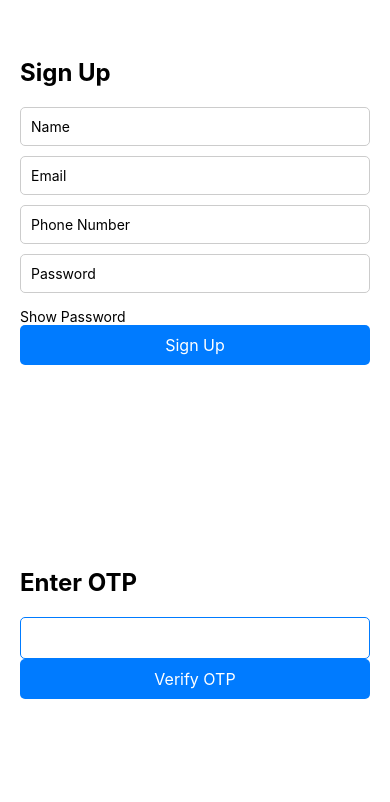
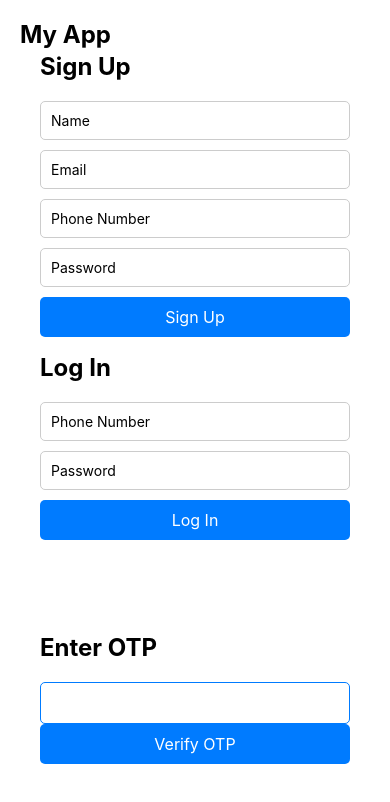
Before and after one commit to ajnanmvr/CDC-Connect, a React Native app: screen / in a window 390 px wide. Shown: the top 802 px of the page. Built offline with nearby package versions, Linux system fonts and the light colour scheme.

Commit message:
themified

```diff
--- a/App.jsx
+++ b/App.jsx
@@ -1,21 +1,21 @@
+// App.js
 import React from 'react';
-import {SafeAreaView, StyleSheet} from 'react-native';
-import SignUpScreen from './components/screens/SignUp';
-import OTPInput from './components/screens/OTPInput';
+import { ThemeProvider } from './hooks/ThemeProvider';
+import { lightTheme, darkTheme } from './styles/themes';
+import { useColorScheme } from 'react-native'; // Import this for system theme detection
+
+import AppContainer from './components/AppContainer'; // Replace this with your app's main container
 
 const App = () => {
+  const colorScheme = useColorScheme(); // Get the system's color scheme (light or dark)
+
+  const theme = colorScheme === 'dark' ? darkTheme : lightTheme;
+
   return (
-    <SafeAreaView style={styles.container}>
-      <SignUpScreen />
-      <OTPInput/>
-    </SafeAreaView>
+    <ThemeProvider theme={theme}>
+      <AppContainer />
+    </ThemeProvider>
   );
 };
 
-const styles = StyleSheet.create({
-  container: {
-    flex: 1,
-  },
-});
-
 export default App;
--- /dev/null
+++ b/components/AppContainer.jsx
@@ -0,0 +1,32 @@
+import React from 'react';
+import { View, Text, StyleSheet } from 'react-native';
+import SignUp from '../screens/SignUp'; // Import your sign-up  component
+import Login from '../screens/Login'; // Import your login  component
+import OTPInput from '../screens/OTPInput'; // Import your OTP input  component
+
+const AppContainer = () => {
+  return (
+    <View style={styles.container}>
+      <Text style={styles.header}>My App</Text>
+      {/* Use your  components here */}
+      <SignUp />
+      <Login />
+      <OTPInput />
+    </View>
+  );
+};
+
+const styles = StyleSheet.create({
+  container: {
+    flex: 1,
+    backgroundColor: '#fff', // You can set the background color based on the theme
+    padding: 20,
+  },
+  header: {
+    fontSize: 24,
+    fontWeight: 'bold',
+    marginBottom: 20,
+  },
+});
+
+export default AppContainer;
--- /dev/null
+++ b/components/InputField.jsx
@@ -0,0 +1,29 @@
+// InputField.js
+import React from 'react';
+import { TextInput, StyleSheet } from 'react-native';
+import { useTheme } from '../hooks/ThemeProvider'; // Import the theme hook
+
+const InputField = ({ placeholder, value, onChangeText, secureTextEntry }) => {
+  const theme = useTheme(); // Get the current theme
+
+  return (
+    <TextInput
+      placeholder={placeholder}
+      value={value}
+      onChangeText={onChangeText}
+      secureTextEntry={secureTextEntry}
+      style={[styles.input, { borderColor: theme.borderColor }]} // Apply the border color from the theme
+    />
+  );
+};
+
+const styles = StyleSheet.create({
+  input: {
+    borderWidth: 1,
+    padding: 10,
+    marginBottom: 10,
+    borderRadius: 5,
+  },
+});
+
+export default InputField;
--- a/components/atoms/InputField.jsx
+++ /dev/null
@@ -1,42 +0,0 @@
-import React, { useState } from 'react';
-import { TextInput, StyleSheet, TouchableOpacity, Text } from 'react-native';
-
-const InputField = ({ placeholder, value, onChangeText, secureTextEntry }) => {
-  const [showPassword, setShowPassword] = useState(false);
-
-  const toggleShowPassword = () => {
-    setShowPassword(!showPassword);
-  };
-
-  return (
-    <React.Fragment>
-      <TextInput
-        placeholder={placeholder}
-        value={value}
-        onChangeText={onChangeText}
-        secureTextEntry={!showPassword}
-        style={styles.input}
-      />
-      {secureTextEntry && (
-        <TouchableOpacity onPress={toggleShowPassword} style={styles.showPasswordButton}>
-          <Text>{showPassword ? 'Hide Password' : 'Show Password'}</Text>
-        </TouchableOpacity>
-      )}
-    </React.Fragment>
-  );
-};
-
-const styles = StyleSheet.create({
-  input: {
-    borderWidth: 1,
-    borderColor: '#ccc',
-    padding: 10,
-    marginBottom: 10,
-    borderRadius: 5,
-  },
-  showPasswordButton: {
-    marginTop: 5,
-  },
-});
-
-export default InputField;
--- /dev/null
+++ b/hooks/ThemeProvider.js
@@ -0,0 +1,10 @@
+// themes.js
+import { createContext, useContext } from 'react';
+
+export const ThemeContext = createContext();
+
+export const ThemeProvider = ({ children, theme }) => (
+  <ThemeContext.Provider value={theme}>{children}</ThemeContext.Provider>
+);
+
+export const useTheme = () => useContext(ThemeContext);
--- a/components/screens/Login.jsx
+++ b/screens/Login.jsx
@@ -1,7 +1,7 @@
 import React, {useState} from 'react';
 import {View, Text, StyleSheet} from 'react-native';
-import InputField from '../atoms/InputField';
-import Button from '../atoms/Button';
+import InputField from '../components/InputField';
+import Button from '../components/Button';
 
 const LoginScreen = () => {
   const [phoneNumber, setPhoneNumber] = useState('');
--- a/components/screens/OTPInput.jsx
+++ b/screens/OTPInput.jsx
@@ -1,6 +1,6 @@
 import React, { useState } from 'react';
 import { View, Text, TextInput, StyleSheet } from 'react-native';
-import Button from '../atoms/Button';
+import Button from '../components/Button';
 
 const OTPInputScreen = () => {
   const [otp, setOTP] = useState('');
--- a/components/screens/SignUp.jsx
+++ b/screens/SignUp.jsx
@@ -1,7 +1,7 @@
 import React, {useState} from 'react';
 import {View, Text, StyleSheet} from 'react-native';
-import InputField from '../atoms/InputField';
-import Button from '../atoms/Button';
+import InputField from '../components/InputField';
+import Button from '../components/Button';
 
 const SignUpScreen = () => {
   const [name, setName] = useState('');
--- /dev/null
+++ b/styles/themes.js
@@ -0,0 +1,13 @@
+export const lightTheme = {
+    backgroundColor: '#ffffff',
+    textColor: '#000000',
+    borderColor: '#ccc',
+    primaryColor: '#007bff',
+  };
+
+  export const darkTheme = {
+    backgroundColor: '#1c1c1c',
+    textColor: '#ffffff',
+    borderColor: '#555555',
+    primaryColor: '#ff9900',
+  };
```
Also changed, not shown: components/Button.jsx (renamed from components/atoms/Button.jsx), screens/Home.jsx (renamed from components/screens/Home.jsx).
